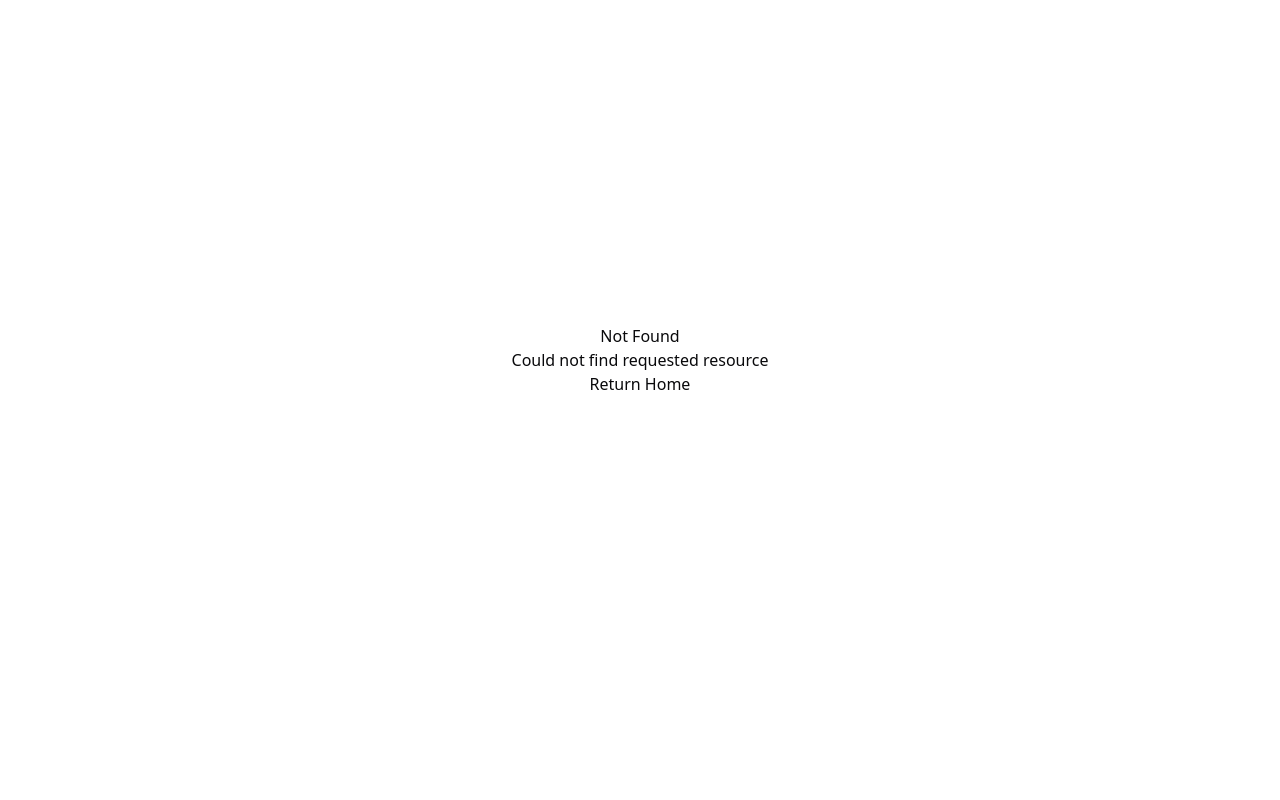
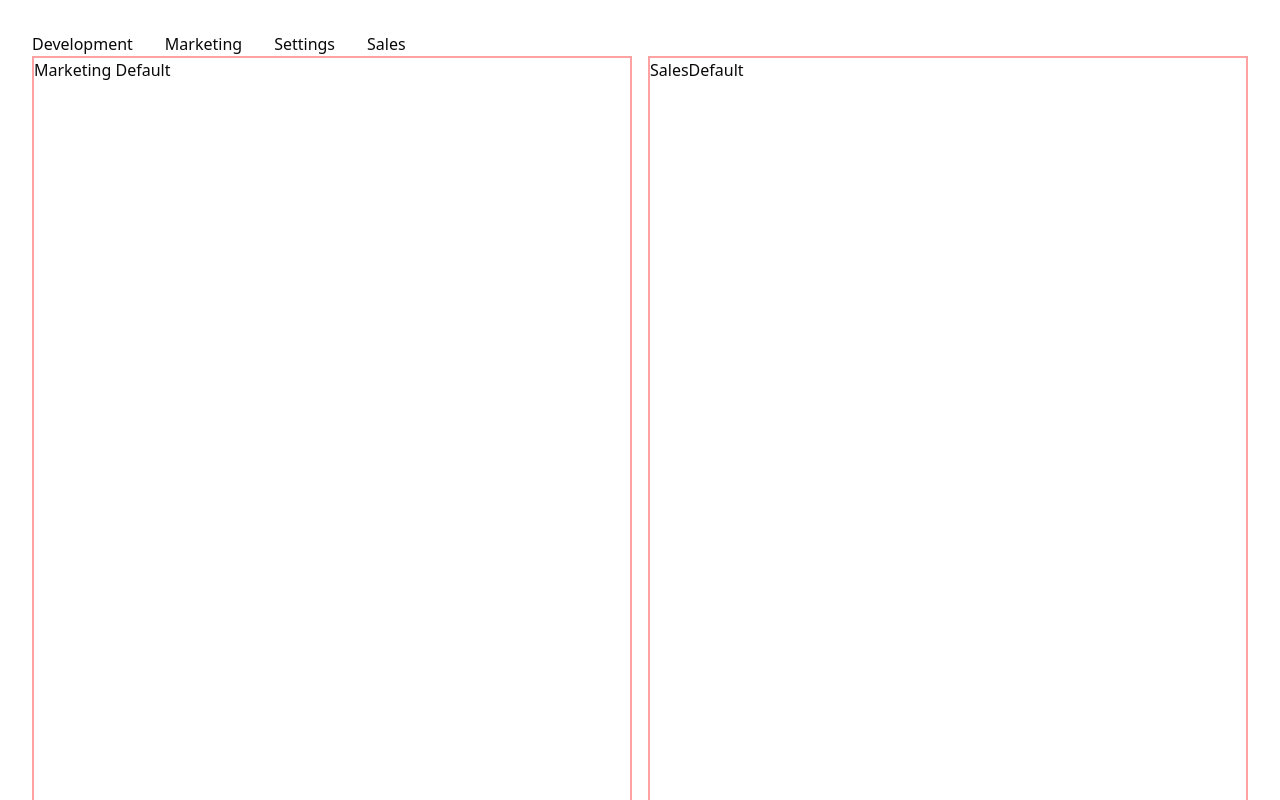
Before and after one commit to Mahfuj-HSTU/Blog-app_with-NextJs, a Next.js app: page /development in a window 1280 px wide. Before the commit this address had no page. Shown: the top 800 px of the page. Built offline with nearby package versions, Linux system fonts and the light colour scheme.

Commit message:
practice and understand the parallel layout

```diff
--- /dev/null
+++ b/src/app/(practice)/@marketingSlot/default.tsx
@@ -0,0 +1,7 @@
+const MarketingDefault = () => {
+  return (
+    <div className="size-200 border-2 border-red-300">Marketing Default</div>
+  );
+};
+
+export default MarketingDefault;
--- /dev/null
+++ b/src/app/(practice)/@marketingSlot/marketing/page.tsx
@@ -0,0 +1,5 @@
+const MarketingPage = () => {
+  return <div className="size-200 border-2 border-red-300">MarketingPage</div>;
+};
+
+export default MarketingPage;
--- /dev/null
+++ b/src/app/(practice)/@marketingSlot/marketing/settings/page.tsx
@@ -0,0 +1,5 @@
+const SettingsPage = () => {
+  return <div>SettingsPage</div>;
+};
+
+export default SettingsPage;
--- /dev/null
+++ b/src/app/(practice)/@salesSlot/default.tsx
@@ -0,0 +1,7 @@
+const SalesDefault = () => {
+  return (
+    <div className="size-200 border-2 border-red-300">SalesDefault</div>
+  );
+};
+
+export default SalesDefault;
--- /dev/null
+++ b/src/app/(practice)/@salesSlot/sales/page.tsx
@@ -0,0 +1,5 @@
+const SalesPage = () => {
+  return <div className="size-200 border-2 border-red-300">SalesPage</div>;
+};
+
+export default SalesPage;
--- /dev/null
+++ b/src/app/(practice)/default.tsx
@@ -0,0 +1,11 @@
+const RootDefault = () => {
+  return (
+    <div>
+      <h1>
+        This is root default page
+      </h1>
+    </div>
+  );
+};
+
+export default RootDefault;
--- /dev/null
+++ b/src/app/(practice)/development/page.tsx
@@ -0,0 +1,7 @@
+const developmentPage = () => {
+  return (
+    <div className="size-200 border-2 border-red-300">Development Page</div>
+  );
+};
+
+export default developmentPage;
--- /dev/null
+++ b/src/app/(practice)/layout.tsx
@@ -0,0 +1,25 @@
+import Link from "next/link";
+
+const PracticeLayout = ({ children, marketingSlot, salesSlot }: { children: React.ReactNode, marketingSlot: React.ReactNode, salesSlot: React.ReactNode }) => {
+  return (
+    <div className="m-8">
+      <div>
+        <nav className="flex gap-8">
+          <Link className="hover:underline" href='/development'>Development</Link>
+          <Link className="hover:underline" href='/marketing'>Marketing</Link>
+          <Link className="hover:underline" href='/marketing/settings'>Settings</Link>
+          <Link className="hover:underline" href='/sales'>Sales</Link>
+        </nav>
+      </div>
+
+      <div className="flex gap-4">
+        {marketingSlot}
+        {salesSlot}
+      </div>
+
+      {children}
+    </div>
+  )
+}
+
+export default PracticeLayout;
```
